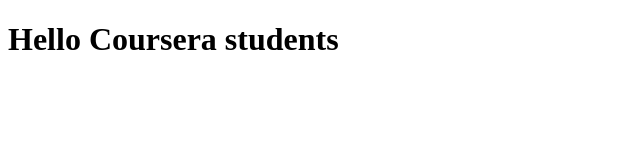
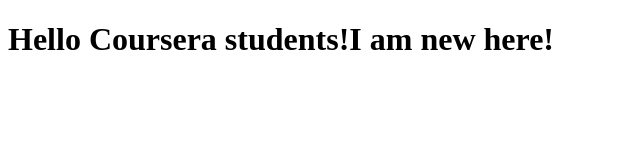
Before and after one commit to indranilsaha12/coursera-test, a plain HTML site: page index.html in a window 1280 px wide. Shown: the whole page, without its empty margins (0-640 px from the left). Drawn offline with Linux system fonts and the light colour scheme.

Commit message:
Next version of Web file.

```diff
--- a/index.html
+++ b/index.html
@@ -6,6 +6,6 @@
     <title>Hello Coursera</title>
 </head>
 <body>
-    <h1>Hello Coursera students</h1>
+    <h1>Hello Coursera students!I am new here!</h1>
 </body>
 </html>
```
